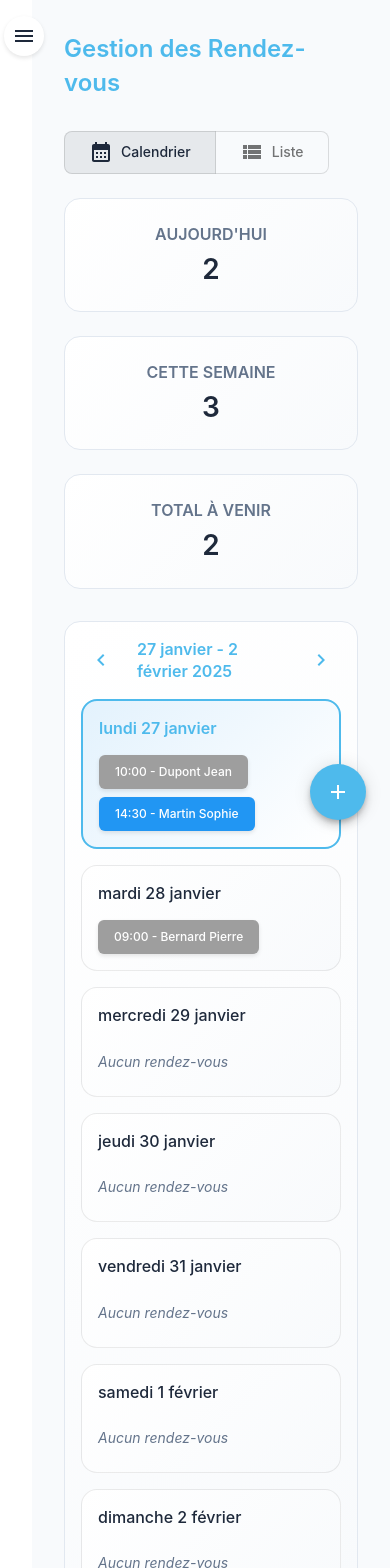
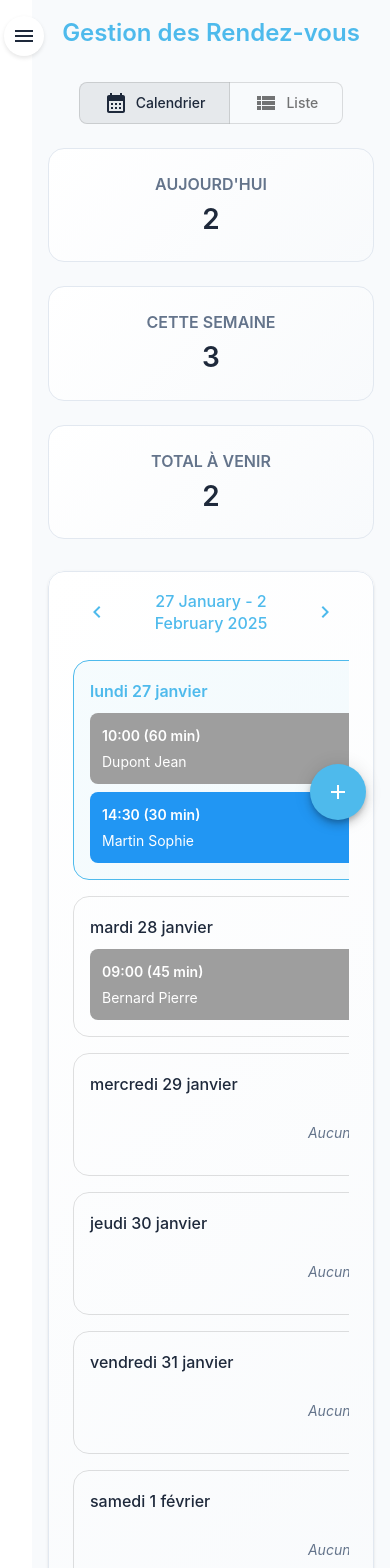
Before and after one commit to VBWEBcorp/RDV, a React (Vite) app in the folder frontend/: page / in a window 390 px wide. Shown: the top 1568 px of the page. Built offline with nearby package versions, Linux system fonts and the light colour scheme.

Commit message:
Amélioration du responsive design pour tablettes

```diff
--- a/frontend/src/components/Calendar.tsx
+++ b/frontend/src/components/Calendar.tsx
@@ -41,122 +41,137 @@ export function Calendar({ appointments, onSelectEvent }: CalendarProps) {
     }
   };
 
+  const appointmentsForDay = daysOfWeek.map(day => getAppointmentsForDay(day));
+
   return (
-    <Box sx={{ width: '100%' }}>
-      <Stack
-        direction="row"
-        spacing={2}
-        alignItems="center"
-        justifyContent="space-between"
-        sx={{ mb: 2 }}
-      >
-        <IconButton
-          onClick={handlePreviousWeek}
+    <Box sx={{
+      display: 'flex',
+      flexDirection: 'column',
+      alignItems: 'center',
+      width: '100%',
+      maxWidth: '100%',
+      mx: 'auto',
+      px: { xs: 1, sm: 2, md: 3 },
+    }}>
+      <Box sx={{
+        display: 'flex',
+        justifyContent: 'space-between',
+        alignItems: 'center',
+        width: '100%',
+        maxWidth: '800px',
+        mb: 3,
+      }}>
+        <IconButton onClick={handlePreviousWeek} size="large" sx={{ color: '#4EBAEC' }}>
+          <ChevronLeft />
+        </IconButton>
+
+        <Typography
+          variant="h6"
+          component="div"
           sx={{
             color: '#4EBAEC',
-            '&:hover': {
-              backgroundColor: 'rgba(78,186,236,0.1)',
-            }
+            fontWeight: 500,
+            textAlign: 'center',
+            flex: 1,
           }}
         >
-          <ChevronLeft />
-        </IconButton>
-        <Typography
-          variant="h6"
-          sx={{
-            color: '#4EBAEC',
-            fontWeight: 600,
-            fontSize: { xs: '1rem', sm: '1.25rem' }
-          }}
-        >
-          {format(weekStart, 'd MMMM', { locale: fr })} - {format(weekEnd, 'd MMMM yyyy', { locale: fr })}
+          {format(weekStart, 'd MMMM')} - {format(weekEnd, 'd MMMM yyyy')}
         </Typography>
-        <IconButton
-          onClick={handleNextWeek}
-          sx={{
-            color: '#4EBAEC',
-            '&:hover': {
-              backgroundColor: 'rgba(78,186,236,0.1)',
-            }
-          }}
-        >
+
+        <IconButton onClick={handleNextWeek} size="large" sx={{ color: '#4EBAEC' }}>
           <ChevronRight />
         </IconButton>
-      </Stack>
+      </Box>
 
-      <Stack spacing={2}>
-        {daysOfWeek.map((day) => (
-          <Paper
+      <Box sx={{
+        width: '100%',
+        maxWidth: '800px',
+        overflowX: 'auto',
+        '&::-webkit-scrollbar': {
+          height: '8px',
+        },
+        '&::-webkit-scrollbar-track': {
+          background: '#f1f1f1',
+          borderRadius: '4px',
+        },
+        '&::-webkit-scrollbar-thumb': {
+          background: '#4EBAEC',
+          borderRadius: '4px',
+        },
+      }}>
+        <Box sx={{
+          display: 'flex',
+          flexDirection: 'column',
+          minWidth: { xs: '600px', md: '100%' },
+        }}>
+          {daysOfWeek.map((day, index) => (
+            <Box
               key={day.toISOString()}
-            elevation={0}
               sx={{
+                mb: 2,
                 p: 2,
-              background: isToday(day)
-                ? 'linear-gradient(135deg, #e3f2fd 0%, #ffffff 100%)'
-                : 'linear-gradient(135deg, #ffffff 0%, #f8fafc 100%)',
+                backgroundColor: isToday(day) ? 'rgba(78, 186, 236, 0.05)' : 'transparent',
                 borderRadius: 2,
-              border: isToday(day) ? '2px solid #4EBAEC' : '1px solid rgba(0,0,0,0.08)',
-              position: 'relative',
+                border: '1px solid',
+                borderColor: isToday(day) ? '#4EBAEC' : 'rgba(0, 0, 0, 0.12)',
               }}
             >
               <Typography
-              variant="h6"
+                variant="subtitle1"
                 sx={{
-                mb: 2,
+                  mb: 1,
+                  color: isToday(day) ? '#4EBAEC' : 'text.primary',
                   fontWeight: isToday(day) ? 600 : 500,
-                color: isToday(day) ? '#4EBAEC' : 'text.primary',
-                fontSize: { xs: '1rem', sm: '1.25rem' },
-                wordBreak: 'break-word'
                 }}
               >
                 {format(day, 'EEEE d MMMM', { locale: fr })}
               </Typography>
 
-            <Stack direction="row" spacing={1} flexWrap="wrap" useFlexGap sx={{ gap: 1 }}>
-              {getAppointmentsForDay(day).map((apt) => (
-                <Chip
-                  key={apt.id}
-                  label={`${format(new Date(apt.date), 'HH:mm')} - ${apt.nom} ${apt.prenom}`}
-                  onClick={() => onSelectEvent(apt)}
+              {appointmentsForDay[index].length > 0 ? (
+                <Stack spacing={1}>
+                  {appointmentsForDay[index].map((appointment) => (
+                    <Paper
+                      key={appointment.id}
+                      elevation={0}
+                      onClick={() => onSelectEvent(appointment)}
                       sx={{
-                    backgroundColor: getAppointmentColor(apt.type),
+                        p: 1.5,
+                        backgroundColor: getAppointmentColor(appointment.type),
                         color: 'white',
-                    fontWeight: 500,
-                    fontSize: { xs: '0.75rem', sm: '0.875rem' },
-                    height: 'auto',
-                    '& .MuiChip-label': {
-                      px: 2,
-                      py: 1,
-                      whiteSpace: 'normal',
-                      display: 'block'
+                        borderRadius: 1,
+                        cursor: 'pointer',
+                        transition: 'transform 0.2s ease',
+                        '&:hover': {
+                          transform: 'translateX(4px)',
                         },
-                    '&:hover': {
-                      backgroundColor: getAppointmentColor(apt.type),
-                      filter: 'brightness(0.9)',
-                      transform: 'translateY(-1px)',
-                    },
-                    transition: 'all 0.2s ease-in-out',
-                    cursor: 'pointer',
-                    boxShadow: '0 2px 4px rgba(0,0,0,0.1)',
                       }}
-                />
+                    >
+                      <Typography variant="subtitle2" sx={{ fontWeight: 600, mb: 0.5 }}>
+                        {format(new Date(appointment.date), 'HH:mm')} ({appointment.duree} min)
+                      </Typography>
+                      <Typography variant="body2">
+                        {appointment.nom} {appointment.prenom}
+                      </Typography>
+                    </Paper>
                   ))}
-              {getAppointmentsForDay(day).length === 0 && (
+                </Stack>
+              ) : (
                 <Typography
                   variant="body2"
                   color="text.secondary"
                   sx={{
-                    fontStyle: 'italic',
-                    py: 1
+                    textAlign: 'center',
+                    py: 2,
+                    fontStyle: 'italic'
                   }}
                 >
                   Aucun rendez-vous
                 </Typography>
               )}
-            </Stack>
-          </Paper>
+            </Box>
           ))}
-      </Stack>
+        </Box>
+      </Box>
     </Box>
   );
 }
--- a/frontend/src/index.css
+++ b/frontend/src/index.css
@@ -17,6 +17,7 @@
   --header-height: 64px;
   --sidebar-width: 280px;
   --mobile-breakpoint: 768px;
+  --tablet-breakpoint: 1024px;
   --shadow-sm: 0 1px 2px 0 rgb(0 0 0 / 0.05);
   --shadow-md: 0 4px 6px -1px rgb(0 0 0 / 0.1), 0 2px 4px -2px rgb(0 0 0 / 0.1);
   --shadow-lg: 0 10px 15px -3px rgb(0 0 0 / 0.1), 0 4px 6px -4px rgb(0 0 0 / 0.1);
@@ -416,7 +417,7 @@ body {
 }
 
 /* Ajustements pour les tablettes */
-@media (min-width: calc(var(--mobile-breakpoint) + 1px)) and (max-width: 1024px) {
+@media (min-width: calc(var(--mobile-breakpoint) + 1px)) and (max-width: var(--tablet-breakpoint)) {
   .main-content {
     margin-left: 0;
   }
--- a/frontend/src/pages/Appointments.tsx
+++ b/frontend/src/pages/Appointments.tsx
@@ -122,17 +122,24 @@ export function Appointments() {
     <Box
       component="main"
       sx={{
-        p: { xs: 0, sm: 2, md: 3 },
+        p: { xs: 0, sm: 3, md: 4 },
         minHeight: '100vh',
+        backgroundColor: '#f8fafc',
       }}
     >
       <Container
         maxWidth="lg"
+        disableGutters={true}
         sx={{
-          p: { xs: 0, sm: 2, md: 3 },
           mx: 'auto',
+          px: { xs: 0, sm: 2 },
         }}
       >
+          <Box sx={{
+            maxWidth: '800px',
+            mx: 'auto',
+            width: '100%',
+          }}>
             <Typography
               variant="h4"
               component="h1"
@@ -140,19 +147,18 @@ export function Appointments() {
                 mb: 4,
                 color: '#4EBAEC',
                 fontWeight: 600,
-            px: { xs: 2, sm: 0 },
-            pt: { xs: 2, sm: 0 },
-            textAlign: { xs: 'left', sm: 'center' },
+                textAlign: 'center',
               }}
             >
               Gestion des Rendez-vous
             </Typography>
 
             <Box sx={{
-          px: { xs: 2, sm: 0 },
               display: 'flex',
               flexDirection: 'column',
-          alignItems: { xs: 'stretch', sm: 'center' },
+              alignItems: 'center',
+              width: '100%',
+              mb: 4,
             }}>
               <ToggleButtonGroup
                 value={viewMode}
@@ -161,7 +167,6 @@ export function Appointments() {
                 aria-label="view mode"
                 sx={{
                   mb: 3,
-              alignSelf: { xs: 'stretch', sm: 'center' },
                   '& .MuiToggleButton-root': {
                     px: 3,
                     py: 1,
@@ -249,12 +254,14 @@ export function Appointments() {
                   </Paper>
                 </Grid>
               </Grid>
+            </Box>
 
             <Box sx={{
-            mt: 4,
               width: '100%',
-            maxWidth: viewMode === 'calendar' ? 'none' : 'lg',
-            mx: 'auto',
+              backgroundColor: 'white',
+              borderRadius: 2,
+              boxShadow: '0 1px 3px rgba(0,0,0,0.1)',
+              overflow: 'hidden',
             }}>
               {viewMode === 'calendar' ? (
                 <Paper
```
Also changed, not shown: frontend/src/components/Layout/Layout.tsx (+4 -13 lines). Lines whose indentation alone changed are shown as unchanged.
